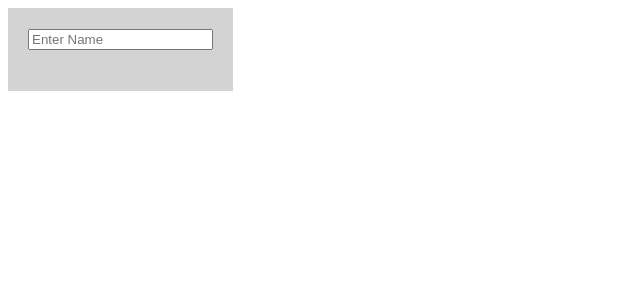
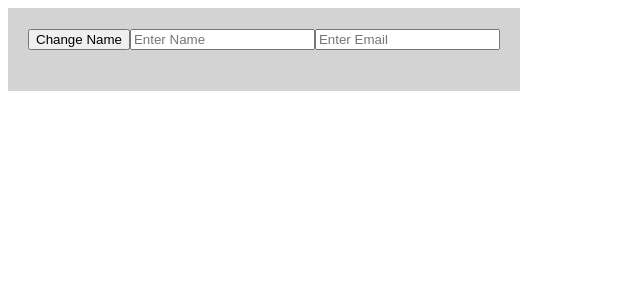
Before and after one commit to binura12/React-Practice, a React (Vite) app: page / in a window 1280 px wide. Shown: the top 300 px of the page, without its empty margins (0-640 px from the left). Built offline with nearby package versions, Linux system fonts and the light colour scheme.

Commit message:
two way data binding example

```diff
--- a/src/App.jsx
+++ b/src/App.jsx
@@ -3,15 +3,32 @@ import "./App.css";
 function App() {
 
   let [name,setName] = useState("");
+  let [email,setEmail] = useState("");
 
   function handleInput(event) {
     setName(event.target.value);
   }
 
+  function handleEmail(event) {
+    setEmail(event.target.value);
+  }
+
   return (
     <div className="data-form">
-      <input type="text" onChange={handleInput} placeholder="Enter Name"/>
+
+      <button onClick={()=>{
+        setName("Binura")
+      }}>Change Name</button>
+
+      {/* two way data Binding */}
+      <input type="text" onChange={handleInput} placeholder="Enter Name" value={name}/>
+
+      {/* one way data Binding */}
+      <input type="text" onChange={handleEmail} placeholder="Enter Email"/>
+
       <h1>{name}</h1>
+      <h1>{email}</h1>
+
     </div>
   )
 }
```
